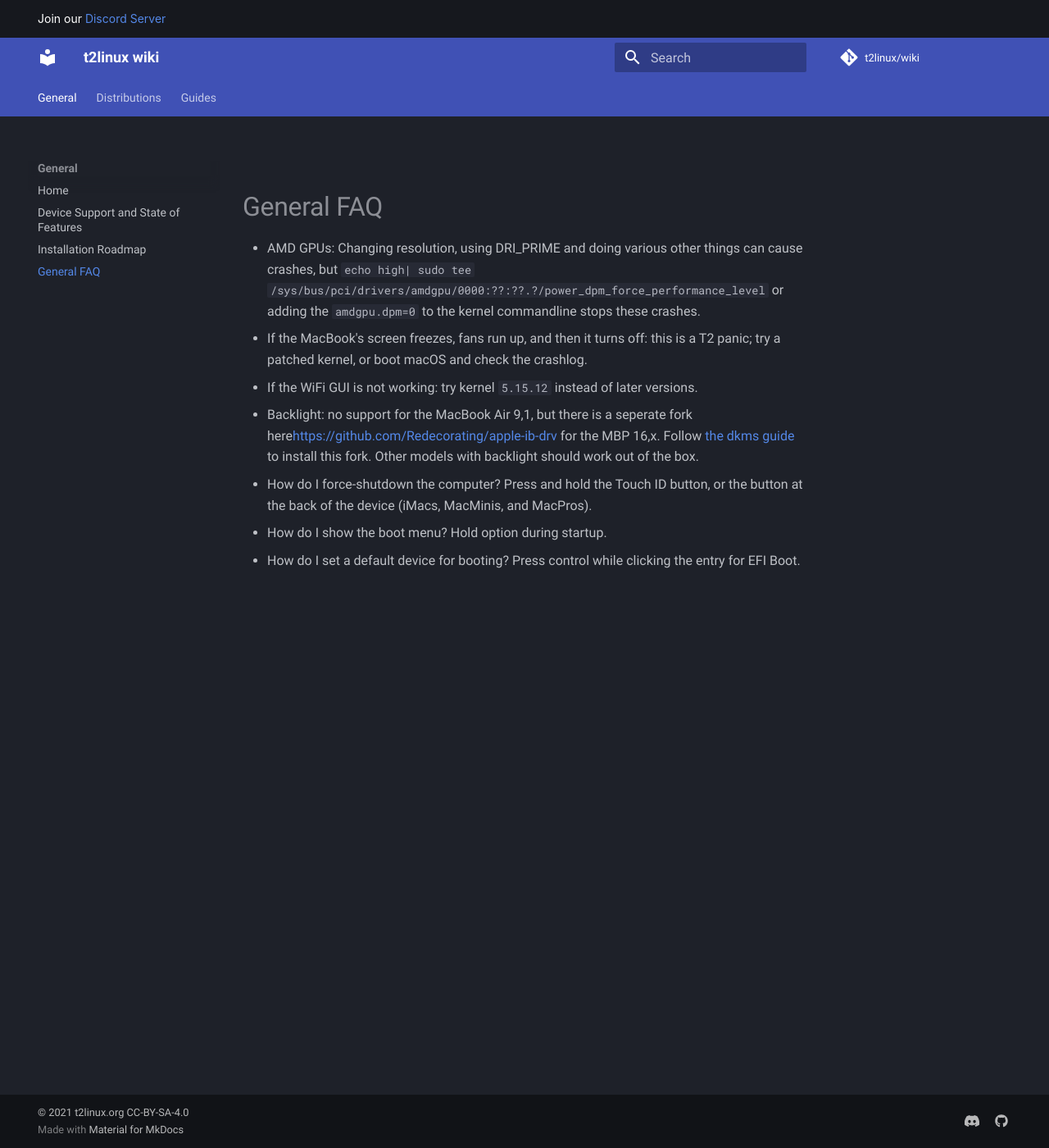
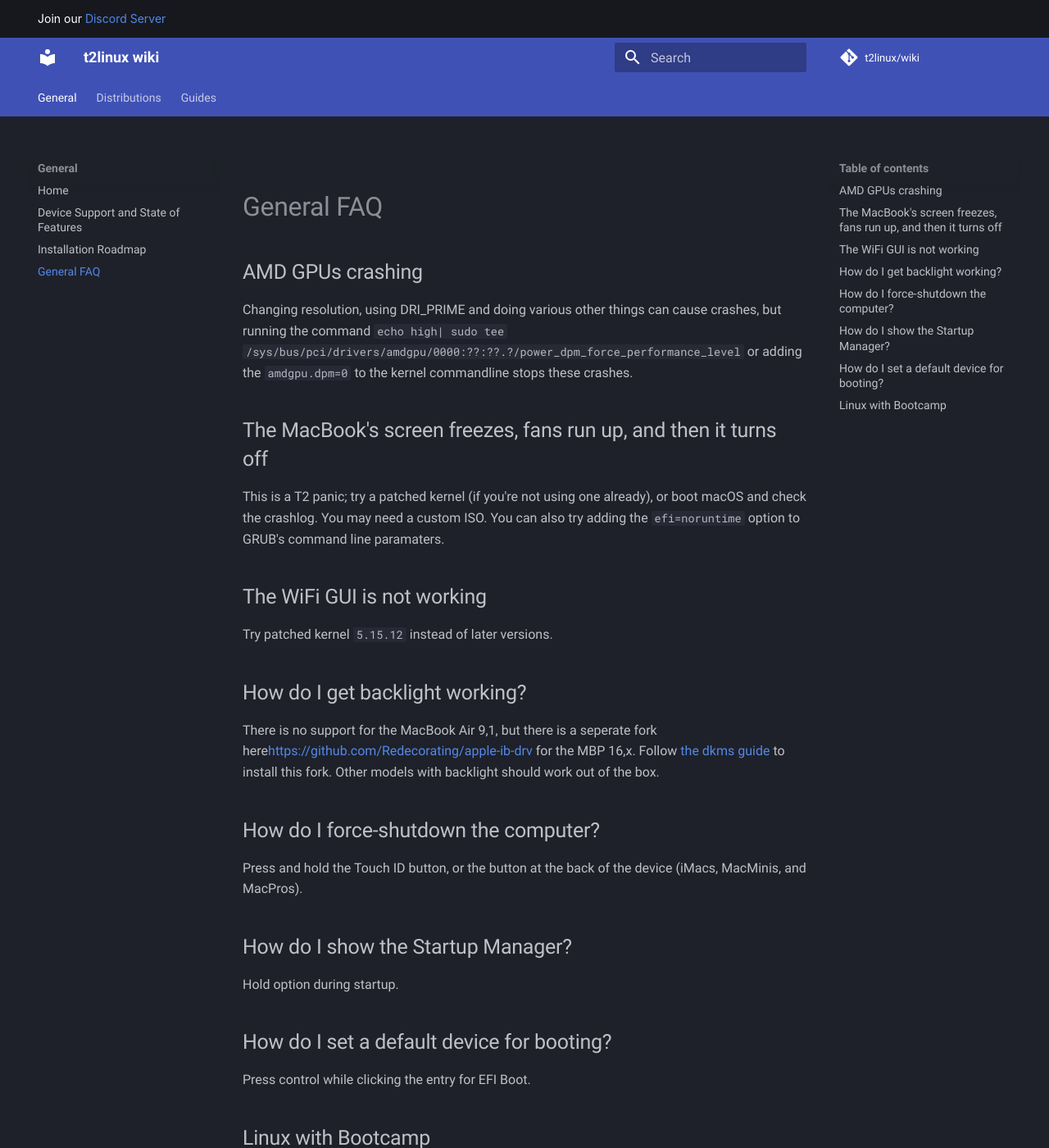
Before and after one commit to t2linux/wiki, an MkDocs documentation site: the page built from docs/faq.md, in a window 1280 px wide and 1400 px high. Shown: the whole window at 82% size. Built offline with MkDocs 1.6.1 and Material for MkDocs 9.7.7, drawn with Linux system fonts in a browser that asks for light colours; comment, search, counter and statistics services are not loaded; some of the changed text lies outside the part shown.

Commit message:
A bunch more small features

```diff
--- a/docs/faq.md
+++ b/docs/faq.md
@@ -1,9 +1,27 @@
 # General FAQ
 
-- AMD GPUs: Changing resolution, using DRI_PRIME and doing various other things can cause crashes, but `echo high| sudo tee /sys/bus/pci/drivers/amdgpu/0000:??:??.?/power_dpm_force_performance_level` or adding the `amdgpu.dpm=0` to the kernel commandline stops these crashes.
-- If the MacBook's screen freezes, fans run up, and then it turns off: this is a T2 panic; try a patched kernel, or boot macOS and check the crashlog.
-- If the WiFi GUI is not working: try kernel `5.15.12` instead of later versions.
-- Backlight: no support for the MacBook Air 9,1, but there is a seperate fork here[https://github.com/Redecorating/apple-ib-drv](https://github.com/Redecorating/apple-ib-drv) for the MBP 16,x. Follow [the dkms guide](https://wiki.t2linux.org/guides/dkms) to install this fork. Other models with backlight should work out of the box.
-- How do I force-shutdown the computer? Press and hold the Touch ID button, or the button at the back of the device (iMacs, MacMinis, and MacPros).
-- How do I show the boot menu? Hold option during startup.
-- How do I set a default device for booting? Press control while clicking the entry for EFI Boot.
+## AMD GPUs crashing
+
+Changing resolution, using DRI_PRIME and doing various other things can cause crashes, but running the command `echo high| sudo tee /sys/bus/pci/drivers/amdgpu/0000:??:??.?/power_dpm_force_performance_level` or adding the `amdgpu.dpm=0` to the kernel commandline stops these crashes.
+
+## The MacBook's screen freezes, fans run up, and then it turns off
+
+This is a T2 panic; try a patched kernel (if you're not using one already), or boot macOS and check the crashlog. You may need a custom ISO. You can also try adding the ``efi=noruntime`` option to GRUB's command line paramaters.
+
+## The WiFi GUI is not working
+Try patched kernel `5.15.12` instead of later versions.
+
+## How do I get backlight working?
+There is no support for the MacBook Air 9,1, but there is a seperate fork here[https://github.com/Redecorating/apple-ib-drv](https://github.com/Redecorating/apple-ib-drv) for the MBP 16,x. Follow [the dkms guide](https://wiki.t2linux.org/guides/dkms) to install this fork. Other models with backlight should work out of the box.
+
+## How do I force-shutdown the computer?
+Press and hold the Touch ID button, or the button at the back of the device (iMacs, MacMinis, and MacPros).
+
+## How do I show the Startup Manager?
+Hold option during startup.
+
+## How do I set a default device for booting?
+Press control while clicking the entry for EFI Boot.
+
+## Linux with Bootcamp
+- If you already have Bootcamp installed, you might notice that the boot option for Bootcamp instead boots you into Linux. This is because GRUB automatically shares with a Windows installation. Follow [this guide on triple booting](https://wiki.t2linux.org/guides/windows/#if-windows-is-installed-first) to get Windows working again.
```
Also changed, not shown: docs/distributions/manjaro/faq.md (+1 -1 lines), docs/distributions/manjaro/home.md (+1 -1 lines), docs/distributions/ubuntu/faq.md (+5 -3 lines), docs/guides/audio-config.md (+2 -2 lines), docs/roadmap.md (+2 -0 lines).
